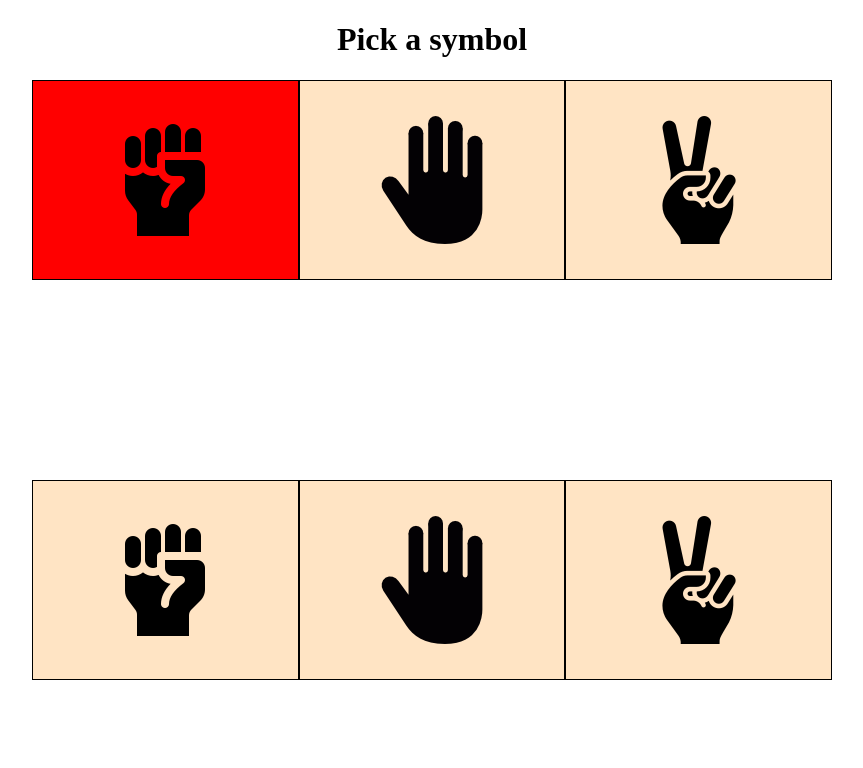
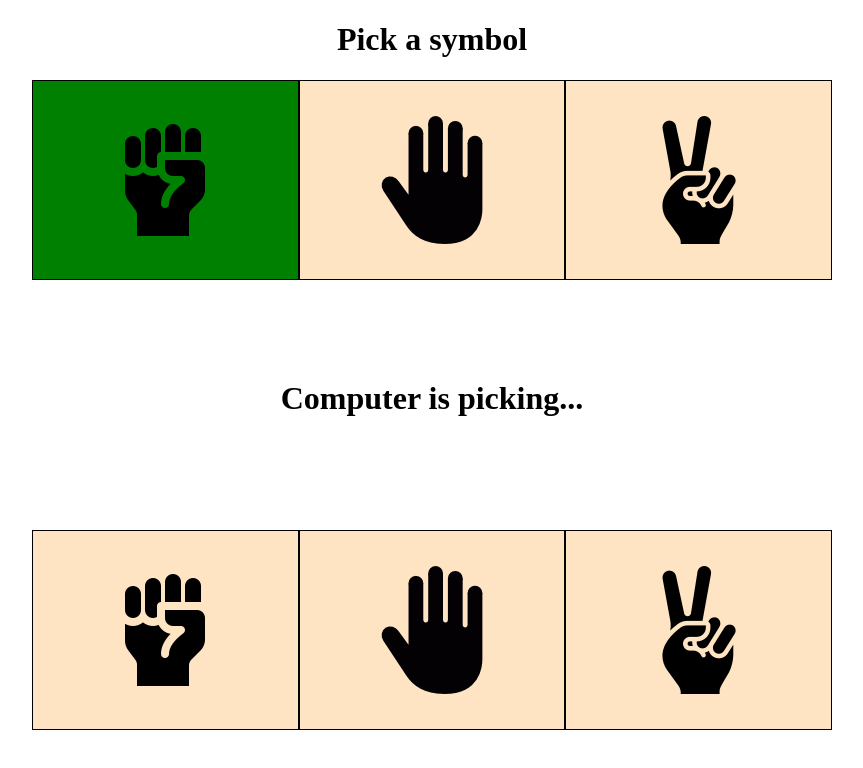
Before and after one commit to dianagatcan/RockPaperScissors, a plain HTML site: page index.html in a window 1280 px wide. Both pictures are taken after a click on the picture 373 px from the left and 179 px from the top of the page. Shown: the whole page, without its empty margins (208-1071 px from the left). Drawn offline with Linux system fonts and the light colour scheme.

Commit message:
Implement working version

```diff
--- a/index.html
+++ b/index.html
@@ -9,16 +9,16 @@
 </head>
 <body>
     <h1>Pick a symbol</h1>
-    <div class="container">
+    <div id='playerContainer' class="container">
         <div class="symbol" ><img src="assets/rock.png" alt="rock" onClick="pick('rock')" ></div>
         <div class="symbol" ><img src="assets/paper.png" alt="paper" onClick="pick('paper')" ></div>
         <div class="symbol" ><img src="assets/scissors.png" alt="scissors" onClick="pick('scissors')" ></div>
     </div>
-
+    <h1 id="center-text" class="hidden">Computer is picking...</h1>
     <div id='opponentContainer' class="container hidden">
-        <div class="symbol" ><img src="assets/rock.png" alt="rock" onClick="pick('rock')" ></div>
-        <div class="symbol" ><img src="assets/paper.png" alt="paper" onClick="pick('paper')" ></div>
-        <div class="symbol" ><img src="assets/scissors.png" alt="scissors" onClick="pick('scissors')" ></div>
+        <div class="symbol" ><img src="assets/rock.png" alt="rock" ></div>
+        <div class="symbol" ><img src="assets/paper.png" alt="paper" ></div>
+        <div class="symbol" ><img src="assets/scissors.png" alt="scissors"></div>
     </div>
 
 
--- a/script.js
+++ b/script.js
@@ -3,10 +3,10 @@ function pick(symbol){
         const oponentPicked = getRandomSymbol();
         const playerPicked = options.find(obj => obj.symbolName === symbol);
         console.log(oponentPicked)
+        paintSymbol(symbol,'player')
+        doOpponentActions(oponentPicked)
+        decideWinner(oponentPicked, playerPicked);
 
-        decideWinner(oponentPicked, playerPicked);
-        paintSymbol(symbol)
-        showOpponentContainer()
     }
 }
 
@@ -35,6 +35,7 @@ function getRandomSymbol(){
 }
 
 function decideWinner(oponentPicked, playerPicked){
+    setTimeout(() => {
         if(oponentPicked === playerPicked.symbolName){
             playersTied();
         }
@@ -44,21 +45,23 @@ function decideWinner(oponentPicked, playerPicked){
         if(oponentPicked === playerPicked.wins){
             playerWins();
         }
+    },5250)
+
 }
 
 function playersTied(){
-    console.log('tie');
+    document.getElementById('center-text').innerText=`It's a draw! ⚔️`
 }
 function playerLost(){
-    console.log('player lost');
+    document.getElementById('center-text').innerText=`You have Lost 😔`
 }
 function playerWins(){
-    console.log('player wins');
+    document.getElementById('center-text').innerText=`You have won 😎`
 }
 
 
-function paintSymbol(symbol){
-    const div = document.querySelector(`[alt=${symbol}]`)
+function paintSymbol(symbol,party){
+    const div = document.querySelector(`#${party}Container [alt=${symbol}]`)
     div.parentNode.classList.add('selected')
 }
 
@@ -67,5 +70,53 @@ function isSymbolSelected(){
 }
 
 function showOpponentContainer(){
-    console.log('i am here')
+    setTimeout(() => {
+        document.getElementById('opponentContainer').style.opacity = 1;
+        document.getElementById('center-text').style.opacity = 1;
+    },750)
+
 }
+
+
+function doOpponentActions(opponentSymbol){
+    showOpponentContainer()
+    toggleOpponentPicks()
+    pickFinalOpponentSymbol(opponentSymbol)
+}
+
+function toggleOpponentPicks(){
+    const base = 500
+    const increment = 250
+    const fullRotation = 1500
+    for (let times = 0; times < 3; times++) {
+        setTimeout(() => {
+            paintSymbol('rock','opponent')
+        },base+increment*0+fullRotation*times)
+        setTimeout(() => {
+            removeOpponentSelected()
+        },base+increment*1+fullRotation*times)
+        setTimeout(() => {
+            paintSymbol('paper','opponent')
+        },base+increment*2+fullRotation*times)
+        setTimeout(() => {
+            removeOpponentSelected()
+        },base+increment*3+fullRotation*times)
+        setTimeout(() => {
+            paintSymbol('scissors','opponent')
+        },base+increment*4+fullRotation*times)
+        setTimeout(() => {
+            removeOpponentSelected()
+        },base+increment*5+fullRotation*times)
+    }
+
+}
+
+function removeOpponentSelected(){
+    document.querySelector('#opponentContainer .selected').classList.remove('selected')
+}
+
+function pickFinalOpponentSymbol(opponentSymbol){
+    setTimeout(() => {
+        paintSymbol(opponentSymbol,'opponent')
+    },5000)
+}
--- a/style.css
+++ b/style.css
@@ -13,11 +13,12 @@ body {
   flex-direction: row;
   justify-content: center;
   margin: 0 auto;
+  margin-bottom: 100px;
 }
 
 .selected {
-  transition: 2s;
-  background-color: red;
+  transition: 0.5s;
+  background-color: green;
 }
 
 img {
@@ -33,7 +34,17 @@ img {
   border: 1px solid black;
 }
 
+#opponentContainer {
+  margin-top: 100px;
+}
+
 .hidden {
-  margin-top: 200px;
-  /* opacity: 0; */
+  transition: 1.5s;
+  opacity: 0;
 }
+
+#center-text {
+  width: 800px;
+  margin: 0 auto;
+  height: 50px;
+}
```
Lines whose indentation alone changed are shown as unchanged.
